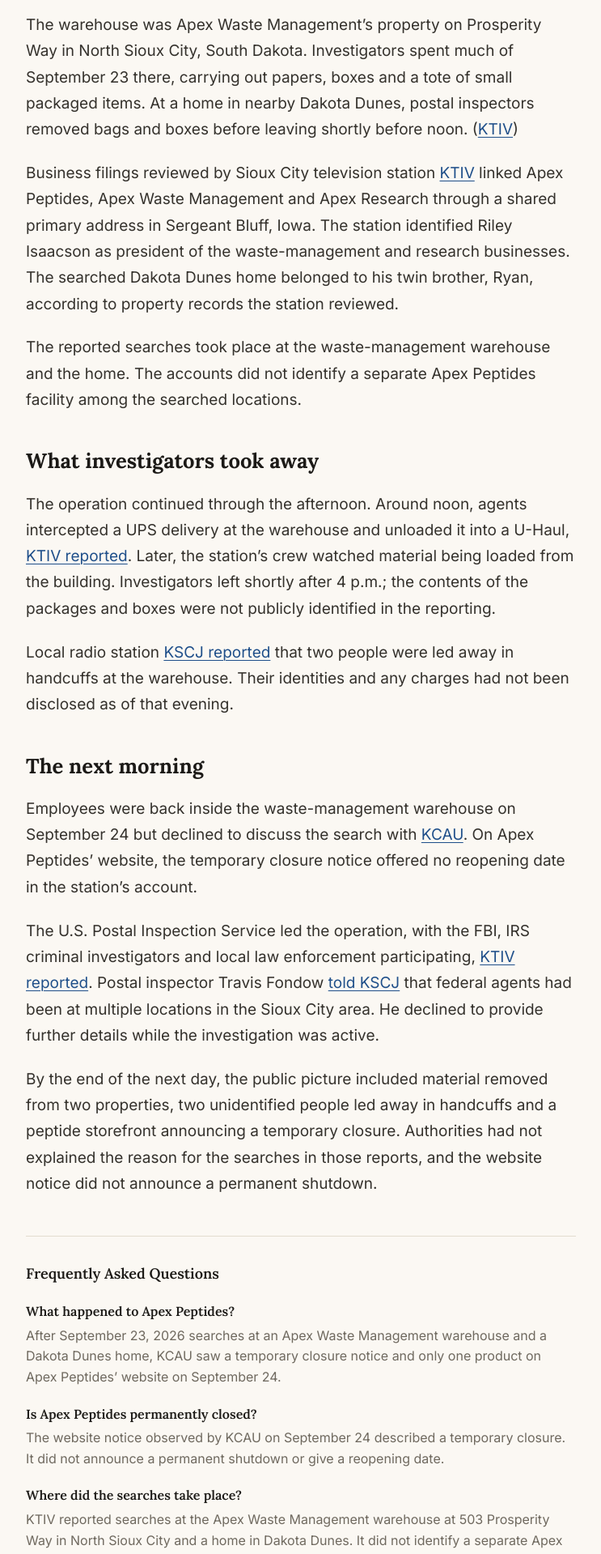
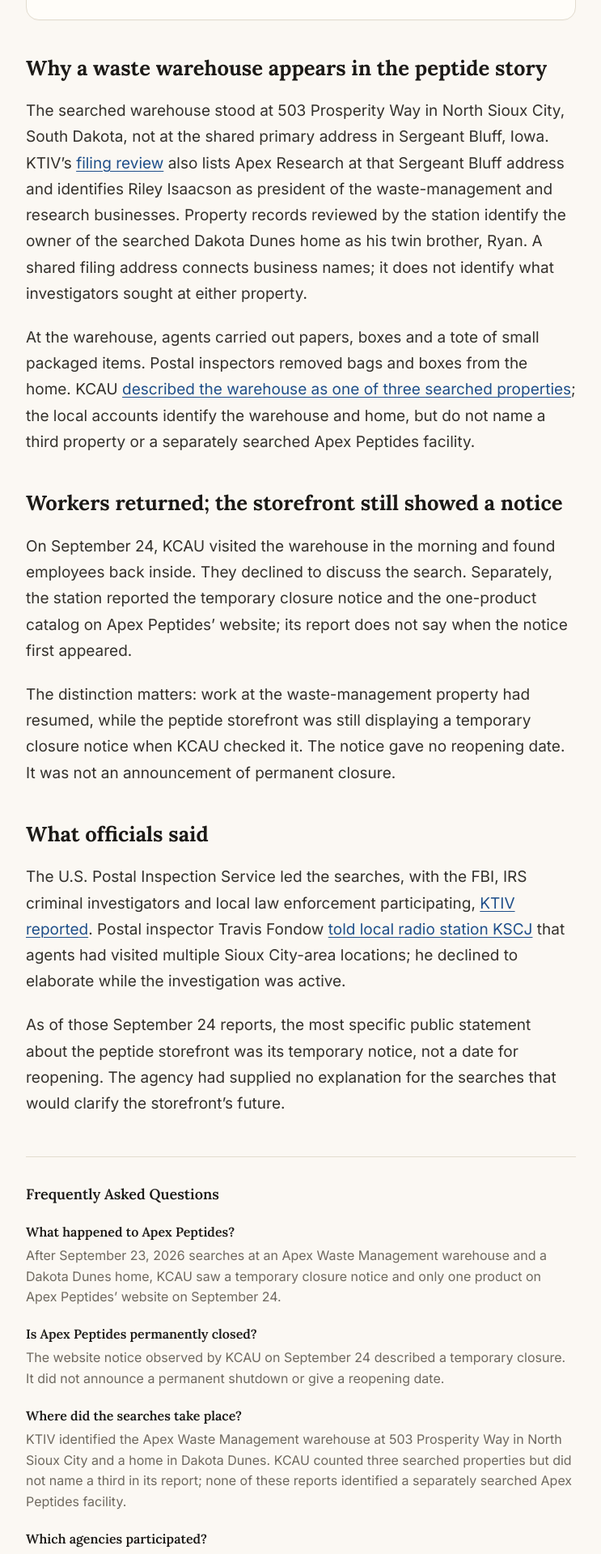
Before and after one commit to edorfanini00/peptidedigest, a Next.js app: page /what-happened-to-apex-peptides in a window 1280 px wide. Shown: the part 1480-3399 px from the top of the page at 81% size, without its empty margins (268-1011 px from the left). Built offline with nearby package versions, Linux system fonts and the light colour scheme.

Commit message:
Correct Apex chronology and distinguish storefront from raid timeline

```diff
--- a/app/apex-peptides-raided-what-researchers-need-to-know/page.tsx
+++ b/app/apex-peptides-raided-what-researchers-need-to-know/page.tsx
@@ -83,27 +83,28 @@ export default function ApexRaidedArticle() {
 
         <p className="mx-auto max-w-3xl px-5 pb-4 text-xs text-[color:var(--color-muted)]">Editorial date correction: The published date reflects the earliest verifiable site record, September 25, 2026. Earlier displayed dates were not verified.</p>
         <div className="article-body">
-          <p className="text-lg text-gray-800 font-medium leading-relaxed">A UPS driver arriving at the Apex Waste Management warehouse around noon on September 23 was met by federal agents. They directed him behind the North Sioux City building and unloaded his delivery into a U-Haul, Sioux City television station <a href="https://www.ktiv.com/2026/09/25/five-more-apex-tied-businesses-found-non-operational-building/">KTIV reported</a>. The encounter came during a day of searches at the warehouse and a nearby home, followed the next morning by a temporary closure notice on Apex Peptides’ website.</p>
+          <p className="text-lg text-gray-800 font-medium leading-relaxed">Federal agents searched an Apex Waste Management warehouse in North Sioux City and a Dakota Dunes home on September 23. <a href="https://www.ktiv.com/2026/09/25/five-more-apex-tied-businesses-found-non-operational-building/">Business filings reviewed by Sioux City television station KTIV</a> list the same primary Sergeant Bluff address for Apex Waste Management and Apex Peptides. The next day, <a href="https://www.kcau9.com/news/local-news/federal-investigators-remain-tight-lipped-after-wednesdays-raid/">KCAU reported</a> a temporary closure notice on Apex Peptides’ website; its report does not establish when the notice first appeared.</p>
 
           <IQONPartner vial="nad" variant="inline" text="IQON Labs offers products for laboratory research. Explore its catalog and confirm current product details and order terms directly before purchasing." />
 
           <h2>Agents at the warehouse</h2>
           <p>Federal authorities were at the Prosperity Way property by around 9 a.m., according to <a href="https://www.ktiv.com/2026/09/23/large-police-presence-north-sioux-city-business/">KTIV’s initial report</a>. By about 10 a.m., more than a dozen marked and unmarked vehicles were outside. Investigators carried evidence bags, totes and an industrial clipper into the building as the morning continued.</p>
-          <p>The U.S. Postal Inspection Service led the operation. FBI agents, IRS criminal investigators, the Union County Sheriff’s Office and North Sioux City Police also participated, <a href="https://www.ktiv.com/2026/09/25/five-more-apex-tied-businesses-found-non-operational-building/">KTIV reported</a>.</p>
-          <p>Around 1 p.m., agents were loading material from the warehouse into a U-Haul. The <a href="https://www.ktiv.com/2026/09/25/five-more-apex-tied-businesses-found-non-operational-building/">television crew</a> saw papers, boxes and a tote containing small packaged items. Investigators remained until shortly after 4 p.m. The reporting did not identify the contents of the collected packages.</p>
+          <p>Around noon, a UPS driver arrived at the warehouse. Agents directed him behind the building and unloaded the delivery into a U-Haul, <a href="https://www.ktiv.com/2026/09/25/five-more-apex-tied-businesses-found-non-operational-building/">KTIV reported</a>. The station did not identify what was in that delivery.</p>
+          <p>Around 1 p.m., agents were loading material from the warehouse into a U-Haul. The <a href="https://www.ktiv.com/2026/09/25/five-more-apex-tied-businesses-found-non-operational-building/">television crew</a> saw papers, boxes and a tote containing small packaged items. Investigators remained until shortly after 4 p.m.</p>
 
-          <h2>A home searched the same morning</h2>
+          <h2>The Dakota Dunes home</h2>
           <p>Postal inspectors also searched a home in Dakota Dunes, where agents removed bags and boxes and examined boxes in the garage before leaving shortly before noon. Union County property records <a href="https://www.ktiv.com/2026/09/25/five-more-apex-tied-businesses-found-non-operational-building/">reviewed by KTIV</a> identified the owner as Ryan Isaacson, twin brother of Riley Isaacson, president of Apex Waste Management and Apex Research.</p>
           <p>At the warehouse, local radio station <a href="https://kscj.com/2026/09/23/few-details-revealed-about-apex-raid-in-north-sioux-city/">KSCJ reported</a> two people being led away in handcuffs. Their identities and any charges remained undisclosed in its September 23 report.</p>
 
           <h2>The connection to Apex Peptides</h2>
           <p>Apex Peptides, Apex Waste Management and Apex Research listed the same primary address in Sergeant Bluff, Iowa, in business filings <a href="https://www.ktiv.com/2026/09/25/five-more-apex-tied-businesses-found-non-operational-building/">examined by KTIV</a>. The station’s review also linked Riley Isaacson and Jared Miller to related companies.</p>
-          <p>The warehouse searched in North Sioux City was at 503 Prosperity Way. The reported business connections explain the link to Apex Peptides, but the accounts did not identify a separately searched peptide facility.</p>
-          <p>The following morning, <a href="https://www.kcau9.com/news/local-news/federal-investigators-remain-tight-lipped-after-wednesdays-raid/">KCAU 9</a>, another Sioux City television station, found employees inside the waste-management warehouse. They declined to discuss the operation. On the peptide seller’s website, the station found a temporary closure notice and all but one product removed from the catalog.</p>
+          <p>The searched warehouse was at 503 Prosperity Way, not at the shared Sergeant Bluff primary address. <a href="https://www.kcau9.com/news/local-news/federal-investigators-remain-tight-lipped-after-wednesdays-raid/">KCAU counted three searched properties</a>; the warehouse and home are the two identified here, and the reports do not identify a separately searched peptide facility.</p>
+          <p>On September 24, <a href="https://www.kcau9.com/news/local-news/federal-investigators-remain-tight-lipped-after-wednesdays-raid/">KCAU 9</a>, another Sioux City television station, visited the waste-management warehouse in the morning and found employees inside. They declined to discuss the operation. Separately, the station reported the temporary closure notice and all but one product removed from the peptide seller’s website.</p>
 
           <h2>Officials withheld the reason for the searches</h2>
+          <p>The U.S. Postal Inspection Service led the operation. FBI agents, IRS criminal investigators, the Union County Sheriff’s Office and North Sioux City Police also participated, <a href="https://www.ktiv.com/2026/09/25/five-more-apex-tied-businesses-found-non-operational-building/">KTIV reported</a>.</p>
           <p>Postal inspector Travis Fondow <a href="https://kscj.com/2026/09/24/federal-authorities-continue-apex-investigation/">confirmed to KSCJ</a> on September 24 that federal agents, including postal inspectors, had visited multiple Sioux City-area locations. He declined further detail because the investigation was active.</p>
-          <p>Neither the agencies’ participation nor the material carried out of the buildings explained the purpose of the searches. That remained the unanswered question after a day-long warehouse operation, a second search at a home and the next-day closure notice from the connected peptide business.</p>
+          <p>That was the last detailed official account in the cited September 23–24 reports: an active investigation across multiple locations, without a stated reason for the searches. The next-day website notice documents a change at the connected storefront, but supplies no explanation for what agents were investigating.</p>
           <div className="mt-14 pt-10 border-t border-gray-200">
             <h2 className="text-xl font-semibold text-gray-900 mb-6">Frequently Asked Questions</h2>
             <div className="space-y-6">
--- a/app/page.tsx
+++ b/app/page.tsx
@@ -23,7 +23,7 @@ const featuredArticle: CardArticle = {
   readTime: "6 min read",
   title: "Apex Peptides Update: Federal Searches and a Temporary Closure Notice",
   excerpt:
-    "A UPS delivery met federal agents at a North Sioux City warehouse on September 23. The next morning, Apex Peptides’ website announced a temporary closure.",
+    "Federal agents searched an Apex-linked warehouse on September 23. The next day, KCAU reported a temporary closure notice on Apex Peptides’ website.",
   image: "apexRaid",
 };
 
@@ -35,7 +35,7 @@ const industryArticles: CardArticle[] = [
     readTime: "6 min read",
     title: "What Happened to Apex Peptides? Searches and Closure Questions",
     excerpt:
-      "After searches at a warehouse and a nearby home, Apex Peptides’ website displayed a temporary closure notice and nearly empty catalog on September 24.",
+      "After the September 23 searches, KCAU reported a temporary closure notice and nearly empty Apex Peptides catalog the next day.",
     image: "apexWarehouse",
   },
   {
--- a/app/what-happened-to-apex-peptides/page.tsx
+++ b/app/what-happened-to-apex-peptides/page.tsx
@@ -9,18 +9,18 @@ import { IQONPartner } from "@/components/IQONPartner";
 export const metadata: Metadata = {
   title: "What Happened to Apex Peptides? Searches and Closure Questions",
   description:
-    "What happened to Apex Peptides: September 23, 2026 searches, reported FBI involvement, what the temporary closure notice does and does not establish.",
+    "What happened to Apex Peptides: September 23 searches, reported FBI involvement and the temporary closure notice reported the next day.",
   alternates: { canonical: "https://peptidedigest.co/what-happened-to-apex-peptides" },
   openGraph: {
     title: "What Happened to Apex Peptides?",
-    description: "Federal agents searched Apex-linked properties on September 23, 2026. The peptide storefront displayed a temporary-closure notice the next day; permanent closure is unconfirmed.",
+    description: "Federal agents searched Apex-linked properties on September 23, 2026. KCAU reported a temporary-closure notice on the peptide storefront the next day.",
     type: "article",
     publishedTime: "2026-09-25",
   },
   twitter: {
     card: "summary_large_image",
     title: "What Happened to Apex Peptides?",
-    description: "September 23 searches, reported FBI involvement and the September 24 temporary-closure notice.",
+    description: "September 23 searches, reported FBI involvement and KCAU's September 24 report of a temporary-closure notice.",
   },
 };
 
@@ -45,7 +45,7 @@ const jsonLd = {
       mainEntity: [
         { "@type": "Question", name: "What happened to Apex Peptides?", acceptedAnswer: { "@type": "Answer", text: "After September 23, 2026 searches at an Apex Waste Management warehouse and a Dakota Dunes home, KCAU saw a temporary closure notice and only one product on Apex Peptides’ website on September 24." } },
         { "@type": "Question", name: "Is Apex Peptides permanently closed?", acceptedAnswer: { "@type": "Answer", text: "The website notice observed by KCAU on September 24 described a temporary closure. It did not announce a permanent shutdown or give a reopening date." } },
-        { "@type": "Question", name: "Where did the searches take place?", acceptedAnswer: { "@type": "Answer", text: "KTIV reported searches at the Apex Waste Management warehouse at 503 Prosperity Way in North Sioux City and a home in Dakota Dunes. It did not identify a separate Apex Peptides facility as searched." } },
+        { "@type": "Question", name: "Where did the searches take place?", acceptedAnswer: { "@type": "Answer", text: "KTIV identified the Apex Waste Management warehouse at 503 Prosperity Way in North Sioux City and a home in Dakota Dunes. KCAU counted three searched properties but did not name a third in its report; none of these reports identified a separately searched Apex Peptides facility." } },
         { "@type": "Question", name: "Which agencies participated?", acceptedAnswer: { "@type": "Answer", text: "KTIV reported that the U.S. Postal Inspection Service led the operation, with the FBI, IRS Criminal Investigation, Union County Sheriff’s Office and North Sioux City Police participating." } },
       ],
     },
@@ -67,23 +67,21 @@ export default function WhatHappenedApex() {
 
         <p className="mx-auto max-w-3xl px-5 pb-4 text-xs text-[color:var(--color-muted)]">Editorial date correction: The published date reflects the earliest verifiable site record, September 25, 2026. Earlier displayed dates were not verified.</p>
         <div className="article-body">
-          <p className="text-lg text-gray-800 font-medium leading-relaxed">Apex Peptides’ website carried a temporary closure notice and an almost empty catalog on September 24, a day after federal agents searched a warehouse and a home connected to the wider Apex business network. Only one product remained listed when Sioux City television station <a href="https://www.kcau9.com/news/local-news/federal-investigators-remain-tight-lipped-after-wednesdays-raid/">KCAU 9 checked the site</a>.</p>
+          <p className="text-lg text-gray-800 font-medium leading-relaxed">Apex Peptides’ website carried a temporary closure notice and just one listed product when Sioux City television station <a href="https://www.kcau9.com/news/local-news/federal-investigators-remain-tight-lipped-after-wednesdays-raid/">KCAU 9 reported on it September 24</a>. Federal agents had searched an Apex Waste Management warehouse and a Dakota Dunes home the day before. Business filings <a href="https://www.ktiv.com/2026/09/25/five-more-apex-tied-businesses-found-non-operational-building/">reviewed by KTIV</a> list the same primary Sergeant Bluff address for Apex Peptides and Apex Waste Management, explaining why the warehouse search enters the storefront story.</p>
 
           <IQONPartner vial="glutathione" variant="inline" text="IQON Labs offers products for laboratory research. Explore its catalog and confirm current product details and order terms directly before purchasing." />
 
-          <h2>A warehouse search and a second operation nearby</h2>
-          <p>The warehouse was Apex Waste Management’s property on Prosperity Way in North Sioux City, South Dakota. Investigators spent much of September 23 there, carrying out papers, boxes and a tote of small packaged items. At a home in nearby Dakota Dunes, postal inspectors removed bags and boxes before leaving shortly before noon. (<a href="https://www.ktiv.com/2026/09/25/five-more-apex-tied-businesses-found-non-operational-building/">KTIV</a>)</p>
-          <p>Business filings reviewed by Sioux City television station <a href="https://www.ktiv.com/2026/09/25/five-more-apex-tied-businesses-found-non-operational-building/">KTIV</a> linked Apex Peptides, Apex Waste Management and Apex Research through a shared primary address in Sergeant Bluff, Iowa. The station identified Riley Isaacson as president of the waste-management and research businesses. The searched Dakota Dunes home belonged to his twin brother, Ryan, according to property records the station reviewed.</p>
-          <p>The reported searches took place at the waste-management warehouse and the home. The accounts did not identify a separate Apex Peptides facility among the searched locations.</p>
+          <h2>Why a waste warehouse appears in the peptide story</h2>
+          <p>The searched warehouse stood at 503 Prosperity Way in North Sioux City, South Dakota, not at the shared primary address in Sergeant Bluff, Iowa. KTIV’s <a href="https://www.ktiv.com/2026/09/25/five-more-apex-tied-businesses-found-non-operational-building/">filing review</a> also lists Apex Research at that Sergeant Bluff address and identifies Riley Isaacson as president of the waste-management and research businesses. Property records reviewed by the station identify the owner of the searched Dakota Dunes home as his twin brother, Ryan. A shared filing address connects business names; it does not identify what investigators sought at either property.</p>
+          <p>At the warehouse, agents carried out papers, boxes and a tote of small packaged items. Postal inspectors removed bags and boxes from the home. KCAU <a href="https://www.kcau9.com/news/local-news/federal-investigators-remain-tight-lipped-after-wednesdays-raid/">described the warehouse as one of three searched properties</a>; the local accounts identify the warehouse and home, but do not name a third property or a separately searched Apex Peptides facility.</p>
 
-          <h2>What investigators took away</h2>
-          <p>The operation continued through the afternoon. Around noon, agents intercepted a UPS delivery at the warehouse and unloaded it into a U-Haul, <a href="https://www.ktiv.com/2026/09/25/five-more-apex-tied-businesses-found-non-operational-building/">KTIV reported</a>. Later, the station’s crew watched material being loaded from the building. Investigators left shortly after 4 p.m.; the contents of the packages and boxes were not publicly identified in the reporting.</p>
-          <p>Local radio station <a href="https://kscj.com/2026/09/23/few-details-revealed-about-apex-raid-in-north-sioux-city/">KSCJ reported</a> that two people were led away in handcuffs at the warehouse. Their identities and any charges had not been disclosed as of that evening.</p>
+          <h2>Workers returned; the storefront still showed a notice</h2>
+          <p>On September 24, KCAU visited the warehouse in the morning and found employees back inside. They declined to discuss the search. Separately, the station reported the temporary closure notice and the one-product catalog on Apex Peptides’ website; its report does not say when the notice first appeared.</p>
+          <p>The distinction matters: work at the waste-management property had resumed, while the peptide storefront was still displaying a temporary closure notice when KCAU checked it. The notice gave no reopening date. It was not an announcement of permanent closure.</p>
 
-          <h2>The next morning</h2>
-          <p>Employees were back inside the waste-management warehouse on September 24 but declined to discuss the search with <a href="https://www.kcau9.com/news/local-news/federal-investigators-remain-tight-lipped-after-wednesdays-raid/">KCAU</a>. On Apex Peptides’ website, the temporary closure notice offered no reopening date in the station’s account.</p>
-          <p>The U.S. Postal Inspection Service led the operation, with the FBI, IRS criminal investigators and local law enforcement participating, <a href="https://www.ktiv.com/2026/09/25/five-more-apex-tied-businesses-found-non-operational-building/">KTIV reported</a>. Postal inspector Travis Fondow <a href="https://kscj.com/2026/09/24/federal-authorities-continue-apex-investigation/">told KSCJ</a> that federal agents had been at multiple locations in the Sioux City area. He declined to provide further details while the investigation was active.</p>
-          <p>By the end of the next day, the public picture included material removed from two properties, two unidentified people led away in handcuffs and a peptide storefront announcing a temporary closure. Authorities had not explained the reason for the searches in those reports, and the website notice did not announce a permanent shutdown.</p>
+          <h2>What officials said</h2>
+          <p>The U.S. Postal Inspection Service led the searches, with the FBI, IRS criminal investigators and local law enforcement participating, <a href="https://www.ktiv.com/2026/09/25/five-more-apex-tied-businesses-found-non-operational-building/">KTIV reported</a>. Postal inspector Travis Fondow <a href="https://kscj.com/2026/09/24/federal-authorities-continue-apex-investigation/">told local radio station KSCJ</a> that agents had visited multiple Sioux City-area locations; he declined to elaborate while the investigation was active.</p>
+          <p>As of those September 24 reports, the most specific public statement about the peptide storefront was its temporary notice, not a date for reopening. The agency had supplied no explanation for the searches that would clarify the storefront’s future.</p>
           <div className="mt-12 pt-8 border-t border-gray-200 space-y-5">
             <h2 className="text-lg font-semibold text-gray-900">Frequently Asked Questions</h2>
             {(jsonLd["@graph"][2] as { mainEntity: { name: string; acceptedAnswer: { text: string } }[] }).mainEntity.map(({ name, acceptedAnswer }) => (
```
